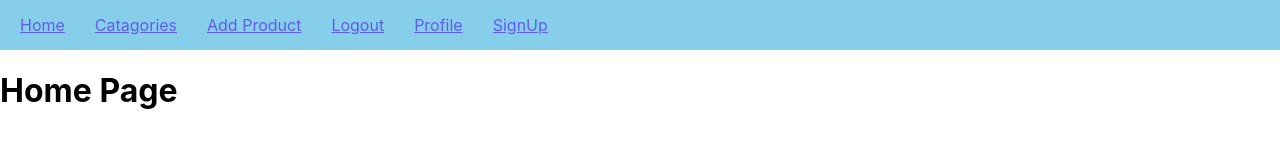
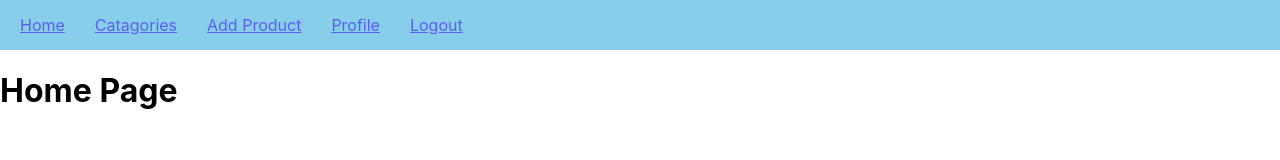
Before and after one commit to SouravLucef/ecom_frnt, a React (Create React App) app: page / in a window 1280 px wide. Shown: the top 160 px of the page. Built offline with nearby package versions, Linux system fonts and the light colour scheme; sample sign-in values are in the browser's storage.

Commit message:
toggle signup and logout

```diff
--- a/src/components/Nav.js
+++ b/src/components/Nav.js
@@ -2,15 +2,16 @@ import React from "react";
 import { Link     } from "react-router-dom";
 const Nav = () => {
 
+    const auth=localStorage.getItem('user');
     return (
         <div className="nav-ul">
             <ul>
                 <li><Link to="/">Home</Link></li>
                 <li><Link to="/catagories">Catagories</Link></li>
                 <li><Link to="/addproduct">Add Product</Link></li>
-                <li><Link to="/logout">Logout</Link></li>
+
                 <li><Link to="/profile">Profile</Link></li>
-                <li><Link to="/signup">SignUp</Link></li>
+                <li>{auth ? <Link to="/logout">Logout</Link>:<Link to="/signup">SignUp</Link>}</li>
             </ul>
         </div>
     )
--- a/src/components/Signup.js
+++ b/src/components/Signup.js
@@ -14,6 +14,7 @@ const Signup = () => {
         {
             navigate('/') //this is use to keep the page to home any other page after logged in
         }
+
     })
     const collectData = async () => {
         console.log(name, email, password);  //here we will intergrate api
```
